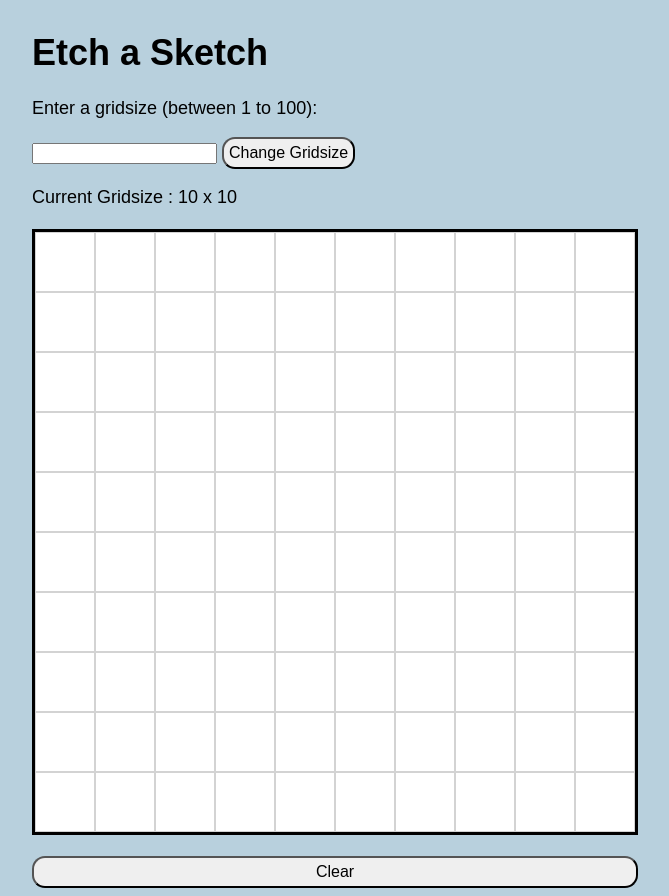
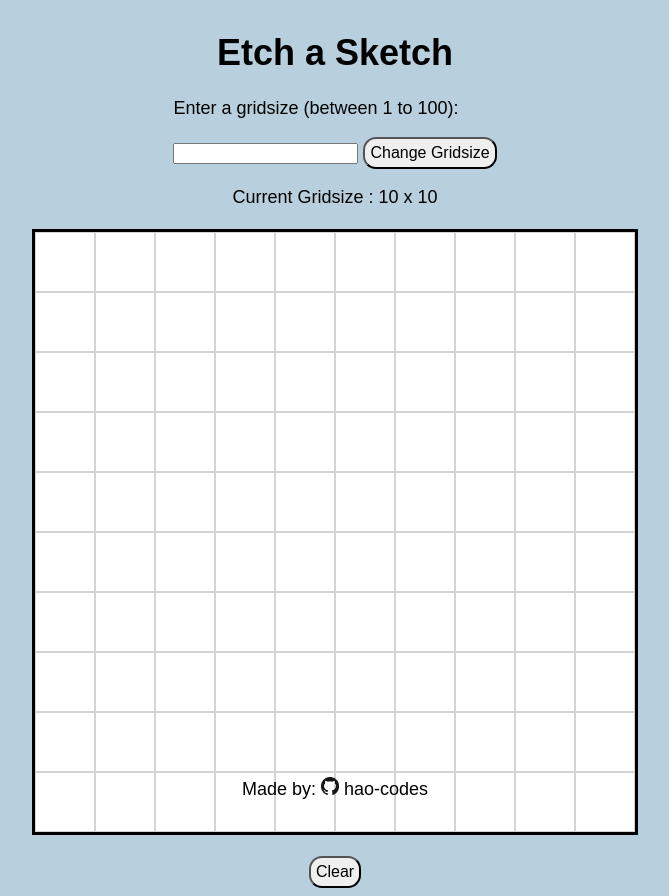
Before and after one commit to hao-codes/Etch-A-Sketch, a plain HTML site: page index.html in a window 1280 px wide. Shown: the whole page, without its empty margins (305-974 px from the left). Drawn offline with Linux system fonts and the light colour scheme.

Commit message:
minor changes, added link to github repo

```diff
--- a/index.html
+++ b/index.html
@@ -27,6 +27,11 @@
     <div class="grid"></div>
     <br>
     <button id="clear">Clear</button>
+
+    <div class="footer">
+        Made by: <a href="https://github.com/hao-codes"> <img id="githublogo" src="githublogo.png" alt="github_logo"
+                target="_blank"> hao-codes</a>
+    </div>
 </body>
 
 </html>
--- a/style.css
+++ b/style.css
@@ -1,6 +1,9 @@
 body {
-    display: grid;
+    display: flex;
     justify-content: center;
+    flex-direction: column;
+
+    align-items: center;
     background-color: #B8D0DD;
     font-family: Arial, Helvetica, sans-serif;
     font-size: 18px;
@@ -46,3 +49,26 @@ button, .gridsizeSubmit {
 #currentGridsize {
     display: inline-flex;
 }
+
+img, #githublogo {
+    width: 18px;
+}
+
+
+.footer {
+    position: absolute;
+    bottom: 0;
+    text-align: center;
+
+}
+a:link, a:visited {
+    color: black;
+    text-decoration: none;
+
+
+}
+
+
+a:hover {
+    color: grey
+}
```
Also changed, not shown: githublogo.png (added).
